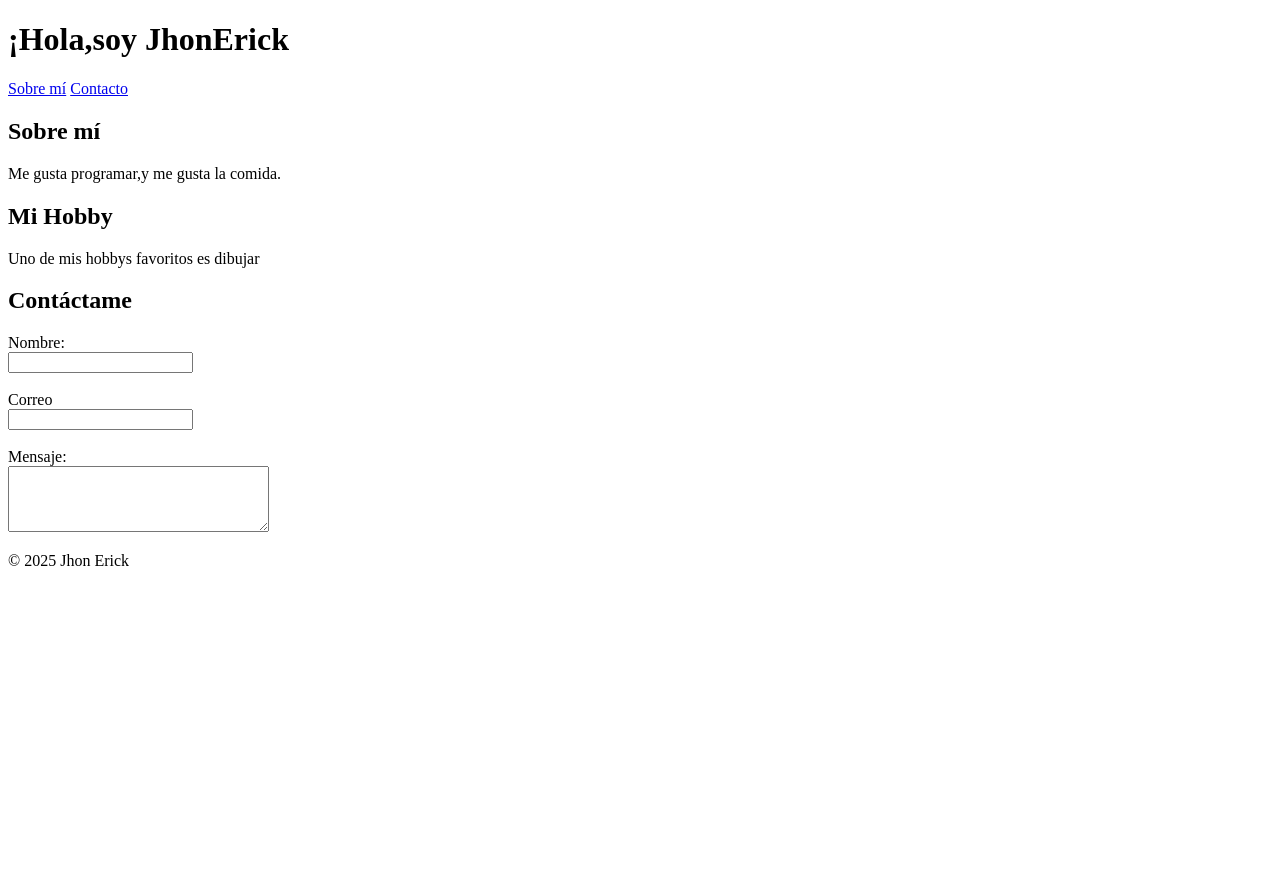
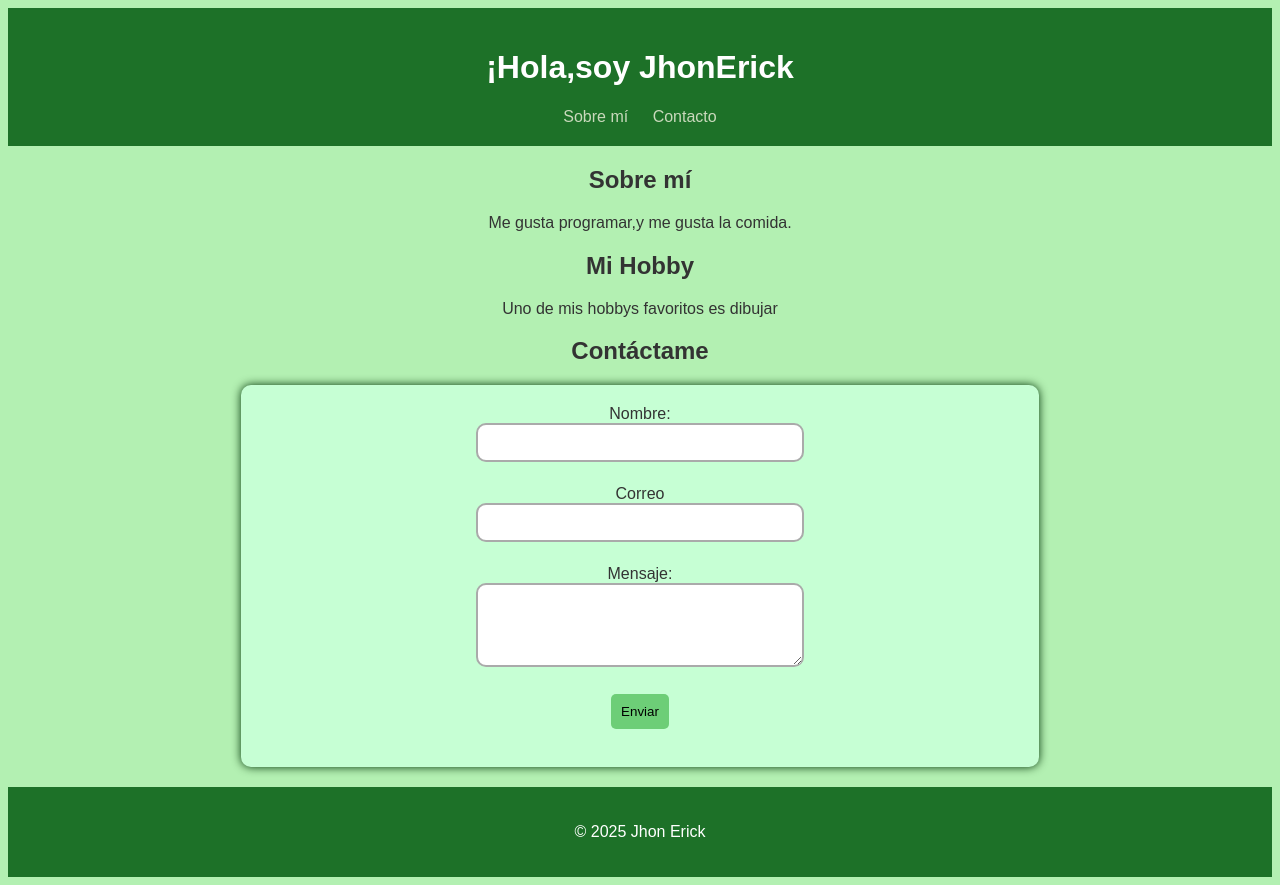
Before and after one commit to jhon13245/bootcamp, a plain HTML site: page index.html in a window 1280 px wide. Before the commit the page ends 800 px from the top, so only its background shows below. Drawn offline with Linux system fonts and the light colour scheme.

Commit message:
Pagina ok

```diff
--- a/index.html
+++ b/index.html
@@ -3,6 +3,7 @@
 <head>
     <meta charset="UTF-8">
     <meta name="viewport" content="width=device-width, initial-scale=1.0">
+    <link rel="stylesheet" href="styles.css">
     <title>Mi pagina personal</title>
 </head>
 <body>
@@ -37,7 +38,8 @@
 
                     <label for="Mensaje">Mensaje: </label><br>
                     <textarea name="Mensaje" id="Mensaje" rows="4" cols="30">
-                    </textarea>
+                    </textarea><br><br>
+                    <button type="submit">Enviar</button><br><br>
                 </form>
 
             </section>
--- /dev/null
+++ b/styles.css
@@ -0,0 +1,52 @@
+/* LE doy estilos a mi body */
+body{
+    background-color: #b3f0b2;
+    color: #333;
+    font-family: Arial, Helvetica, sans-serif;
+
+}
+header,footer{
+    background-color: #1d7128;
+    color:white;
+    padding: 20px;
+    text-align: center;
+
+}
+
+nav a{
+    color: rgb(201, 217, 188);
+    margin: 0 10px;
+    text-decoration: none;
+}
+form{
+    background-color: rgb(198, 255, 212);
+    padding:20px;
+    border-radius: 10px;
+    margin: auto;
+    box-shadow: 0 0 10px #023407;
+    width: 60%;
+    margin-bottom: 20px
+}
+
+input,textarea{
+    width: 40%;
+    margin-bottom: 5px;
+    padding: 10px;
+    border: 2px solid #aaa;
+    border-radius: 10px;
+}
+button{
+    background-color: #6dce77;
+    color: black;
+    padding: 10px;
+    border:none;
+    border-radius: 5px;
+    cursor: pointer;
+}
+main{
+    text-align: center;
+
+}
+button:hover{
+    background-color: rgb(3, 65, 7);
+}
```
